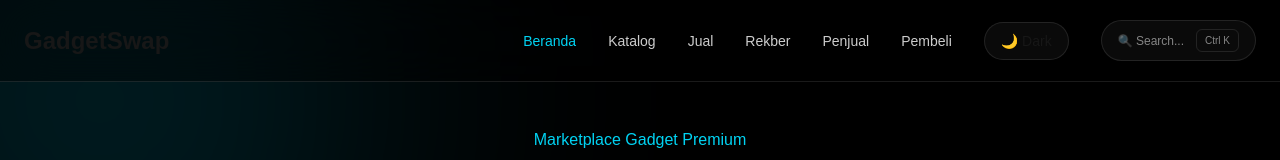
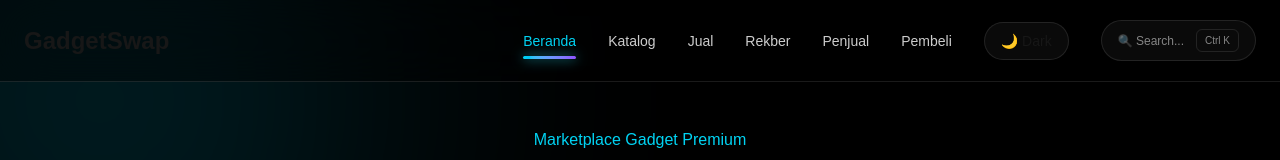
Before and after one commit to Rexlicky/gadgetswap, a Next.js app: page / in a window 1280 px wide. Shown: the top 160 px of the page. Built offline with nearby package versions, Linux system fonts and the light colour scheme.

Commit message:
feat: add animated active nav indicator

```diff
--- a/src/components/Navbar.jsx
+++ b/src/components/Navbar.jsx
@@ -74,13 +74,34 @@
             <Link
               key={item.href}
               href={item.href}
-              className={`transition ${
-                pathname === item.href
-                  ? "text-cyan-400"
-                  : "text-white/80 hover:text-cyan-400"
-              }`}
+              className={`
+    relative
+    transition
+    ${
+      pathname === item.href
+        ? "text-cyan-400"
+        : "text-white/80 hover:text-cyan-400"
+    }
+  `}
             >
               {item.name}
+
+              {pathname === item.href && (
+                <span
+                  className="
+        absolute
+        -bottom-2
+        left-0
+        h-[3px]
+        w-full
+        rounded-full
+        bg-gradient-to-r
+        from-cyan-400
+        to-violet-500
+        shadow-[0_0_12px_rgba(34,211,238,0.8)]
+      "
+                />
+              )}
             </Link>
           ))}
 
```
